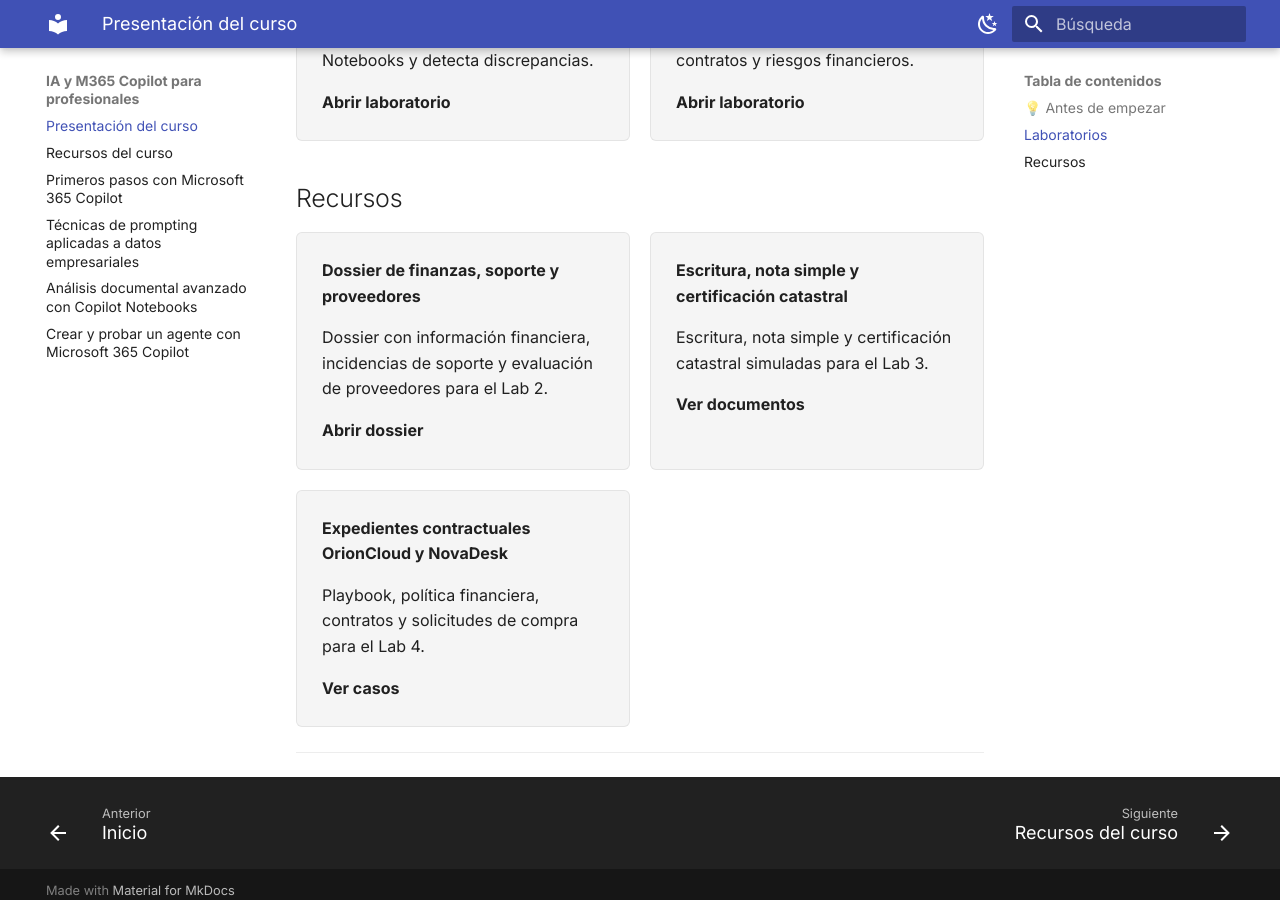
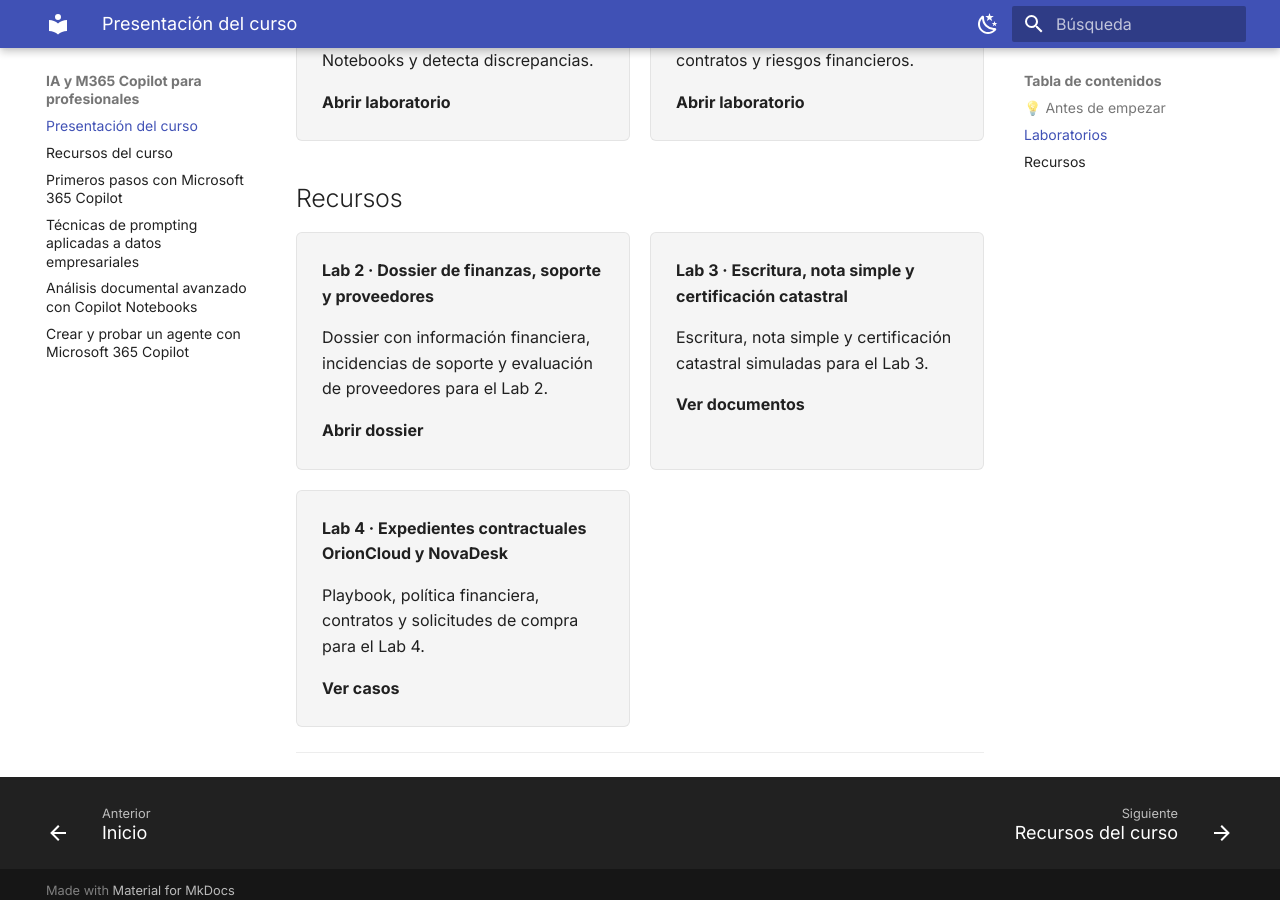
Before and after one commit to quizeth/Labs, an MkDocs documentation site: the page built from docs/ia-copilot-profesionales/index.md, in a window 1280 px wide and 900 px high, scrolled down 850 px. Built offline with MkDocs 1.6.1 and Material for MkDocs 9.7.7, drawn with Linux system fonts in a browser that asks for light colours.

Commit message:
Despliegue por correcciones en documentación

```diff
--- a/docs/ia-copilot-profesionales/index.md
+++ b/docs/ia-copilot-profesionales/index.md
@@ -36,17 +36,17 @@
 
 <div style="display: grid; grid-template-columns: repeat(auto-fit, minmax(min(100%, 16rem), 1fr)); gap: 1rem;">
 <a href="recursos/files/Documentos%20de%20Trabajo%20y%20Datasets%20para%20Cuadernos%20de%20Laboratorio.pdf" style="display: block; padding: 1.25rem; border: 1px solid var(--md-default-fg-color--lightest); border-radius: 6px; background: var(--md-code-bg-color); color: var(--md-default-fg-color); text-decoration: none;">
-<strong>Dossier de finanzas, soporte y proveedores</strong>
+<strong>Lab 2 · Dossier de finanzas, soporte y proveedores</strong>
 <p>Dossier con información financiera, incidencias de soporte y evaluación de proveedores para el Lab 2.</p>
 <strong>Abrir dossier</strong>
 </a>
 <a href="recursos/#lab-3" style="display: block; padding: 1.25rem; border: 1px solid var(--md-default-fg-color--lightest); border-radius: 6px; background: var(--md-code-bg-color); color: var(--md-default-fg-color); text-decoration: none;">
-<strong>Escritura, nota simple y certificación catastral</strong>
+<strong>Lab 3 · Escritura, nota simple y certificación catastral</strong>
 <p>Escritura, nota simple y certificación catastral simuladas para el Lab 3.</p>
 <strong>Ver documentos</strong>
 </a>
 <a href="recursos/#lab-4" style="display: block; padding: 1.25rem; border: 1px solid var(--md-default-fg-color--lightest); border-radius: 6px; background: var(--md-code-bg-color); color: var(--md-default-fg-color); text-decoration: none;">
-<strong>Expedientes contractuales OrionCloud y NovaDesk</strong>
+<strong>Lab 4 · Expedientes contractuales OrionCloud y NovaDesk</strong>
 <p>Playbook, política financiera, contratos y solicitudes de compra para el Lab 4.</p>
 <strong>Ver casos</strong>
 </a>
```
Also changed, not shown: conocimiento.md (renamed from docs/ia-copilot-profesionales/conocimiento.md).
